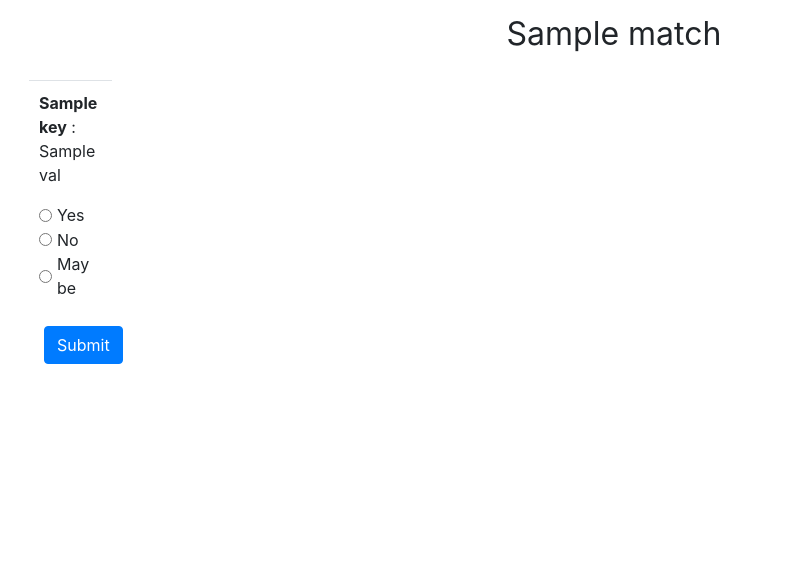
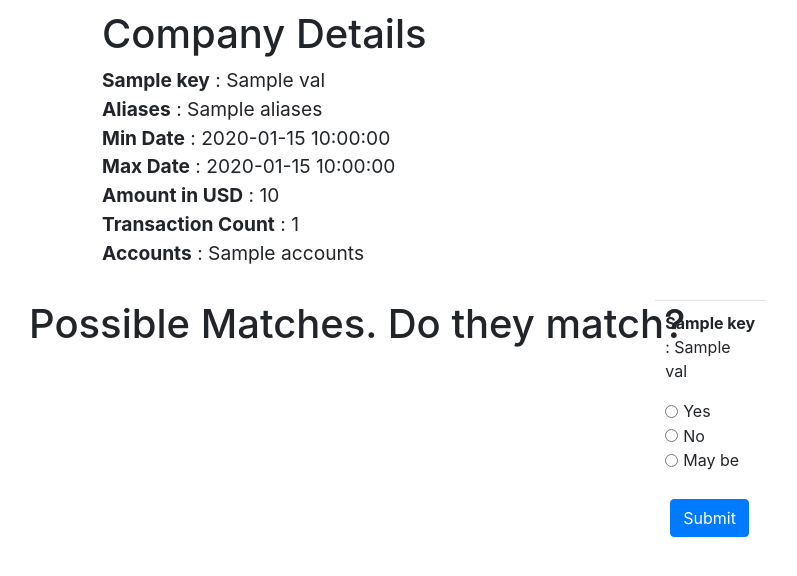
Before and after one commit to occrp-attic/deduper, a Flask app: template templates/task.html in a window 1280 px wide. Shown: the top 576 px of the page, without its empty margins (26-823 px from the left). Run offline with Flask 2, Linux system fonts and the light colour scheme; the template is opened without the code that fills it: most values are stand-ins (such as "Sample title", 1, 10 or a date in 2020); some libraries are stand-ins or nearby versions.

Commit message:
Show more than just the name of the entity

```diff
--- a/app.py
+++ b/app.py
@@ -13,7 +13,6 @@
 
 def init():
     match_table = db['zz_enrich_match']
-    entity_table = db['zz_enrich_entity']
     votes_table = db['zz_enrich_votes']
 
     match_table.create_column('total_votes', db.types.integer)
@@ -26,9 +25,10 @@
     votes_table.create_column('vote', db.types.text)
     db.commit()
 
+init()
 
 def get_user_name():
-    return request.headers.get("KEYCLOAK_USERNAME") or 'xxx'
+    return request.headers.get("KEYCLOAK_USERNAME") or 'anonymous'
 
 
 def increment_field(data, field):
@@ -70,6 +70,7 @@
                 AND v.candidate_id = m.candidate_id)
                 LIMIT 1""".format(user_name)
         matches = get_matches(query)
+        entity = {}
         if not matches:
             # Is there any task that needs a tie-breaker?
             # Tie-break task shows all potential matches again; as opposed to
@@ -83,13 +84,13 @@
             AND v.candidate_id = m.candidate_id)
             LIMIT 1""".format(user_name)
             matches = get_matches(query)
-        for match in matches:
-            entity_table = db['zz_enrich_entity']
-            entity = entity_table.find_one(id=match['candidate_id'])
-            if entity:
-                match['properties'] = json.loads(entity['properties'])
+        if matches:
+            for match in matches:
+                match["candidate_data"] = json.loads(match["candidate_data"])
+            entity["entity_data"] = json.loads(matches[0]["entity_data"])
         ctx = {
-            "matches": matches
+            "matches": matches,
+            "entity": entity
         }
         return render_template("task.html", **ctx)
     if request.method == 'POST':
--- a/templates/task.html
+++ b/templates/task.html
@@ -14,13 +14,16 @@
             background: white;
             width: 100%;
             z-index: 100;
-            text-align: center;
             padding: 10px;
-            font-size: 2em;
+            font-size: 1.2em;
+            height: 300px;
+            max-height: 300px;
+            overflow: scroll;
+            padding-left: 10%;
         }
         .candidates {
             position: relative;
-            top: 80px;
+            top: 300px;
         }
         .candidate {
             padding: 10px;
@@ -33,15 +36,29 @@
     <h1>No tasks to show.</h1>
     {% else %}
     <div class='entity-name'>
-        {{ matches[0]['entity_name'] }}
+        <h1>Company Details</h1>
+        <p>
+            {% for key, val in entity.entity_data.properties.items() %}
+            <b>{{ key | capitalize }}</b> : {{ val | join(' ,') }}<br />
+            {% endfor %}
+            <b>Aliases</b> : {{ matches[0]["aliases"] }}<br />
+            <b>Min Date</b> : {{ matches[0]["min_date"] }}<br />
+            <b>Max Date</b> : {{ matches[0]["max_date"] }}<br />
+            <b>Amount in USD</b> : {{ matches[0]["amount_usd"] }}<br />
+            <b>Transaction Count</b> : {{ matches[0]["tx_count"] }}<br />
+            <b>Accounts</b> : {{ matches[0]["accounts"] }}<br />
+        </p>
     </div>
     <div class='container'>
         <div class='row candidates'>
+            <div class="row">
+                <h1>Possible Matches. Do they match?</h1>
+            </div>
             <form action="" method="POST" class='row'>
                 {% for match in matches %}
-                    <div class='candidate form-group border-top col-sm-3'>
+                    <div class='candidate form-group border-top col-sm-4'>
                         <p>
-                        {% for key, val in match.properties.items() %}
+                        {% for key, val in match.candidate_data.properties.items() %}
                             <b>{{ key | capitalize }}</b> : {{ val | join(' ,') }}<br/>
                         {% endfor %}
                         </p>
```
